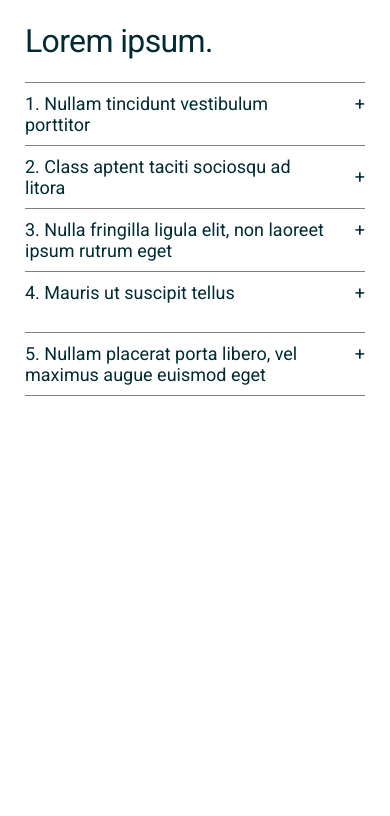
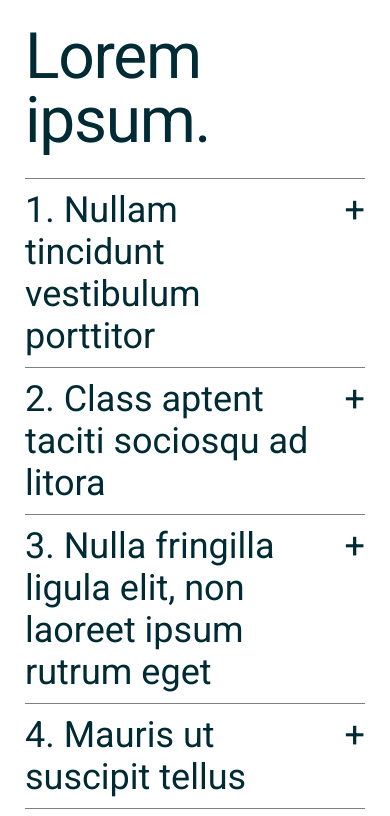
Before and after one commit to saveliy2508/test-task-only, a plain HTML site: page index.html in a window 390 px wide. Shown: the top 816 px of the page. Drawn offline with Linux system fonts and the light colour scheme.

Commit message:
adaptive fix

```diff
--- a/style.css
+++ b/style.css
@@ -75,16 +75,16 @@ button {
 
 @media (max-width: 500px) {
     .subtitle {
-        font-size: 0.9rem;
+        /*font-size: 0.9rem;*/
     }
 
     .title {
-        font-size: 1.6rem;
+        /*font-size: 1.6rem;*/
         padding: 25px 0 25px 0;
     }
 
     .button {
-        font-size: 0.9rem;
+        /*font-size: 0.9rem;*/
     }
 
     .item_subtitle {
@@ -92,7 +92,7 @@ button {
     }
 
     .text {
-        font-size: 0.5rem;
+        /*font-size: 0.5rem;*/
         padding: 5px 0 10px 0;
     }
 }
```
